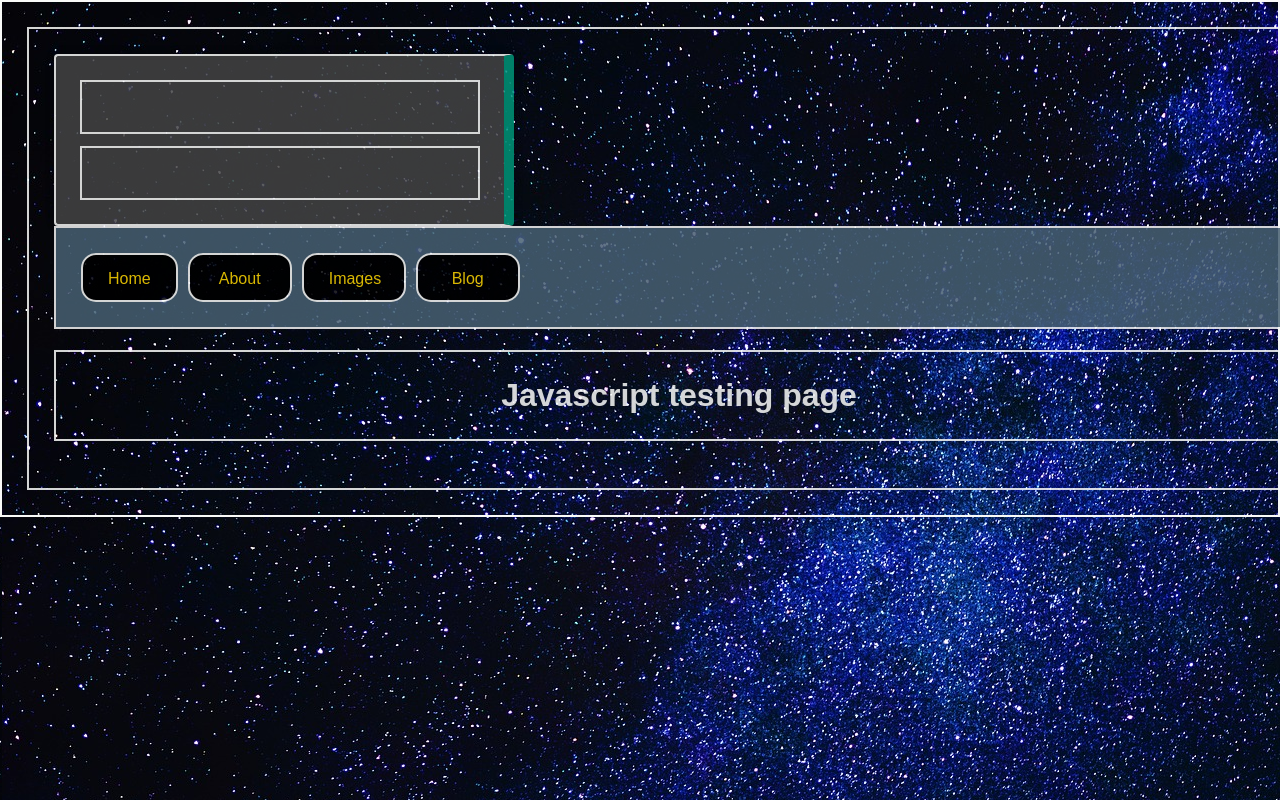
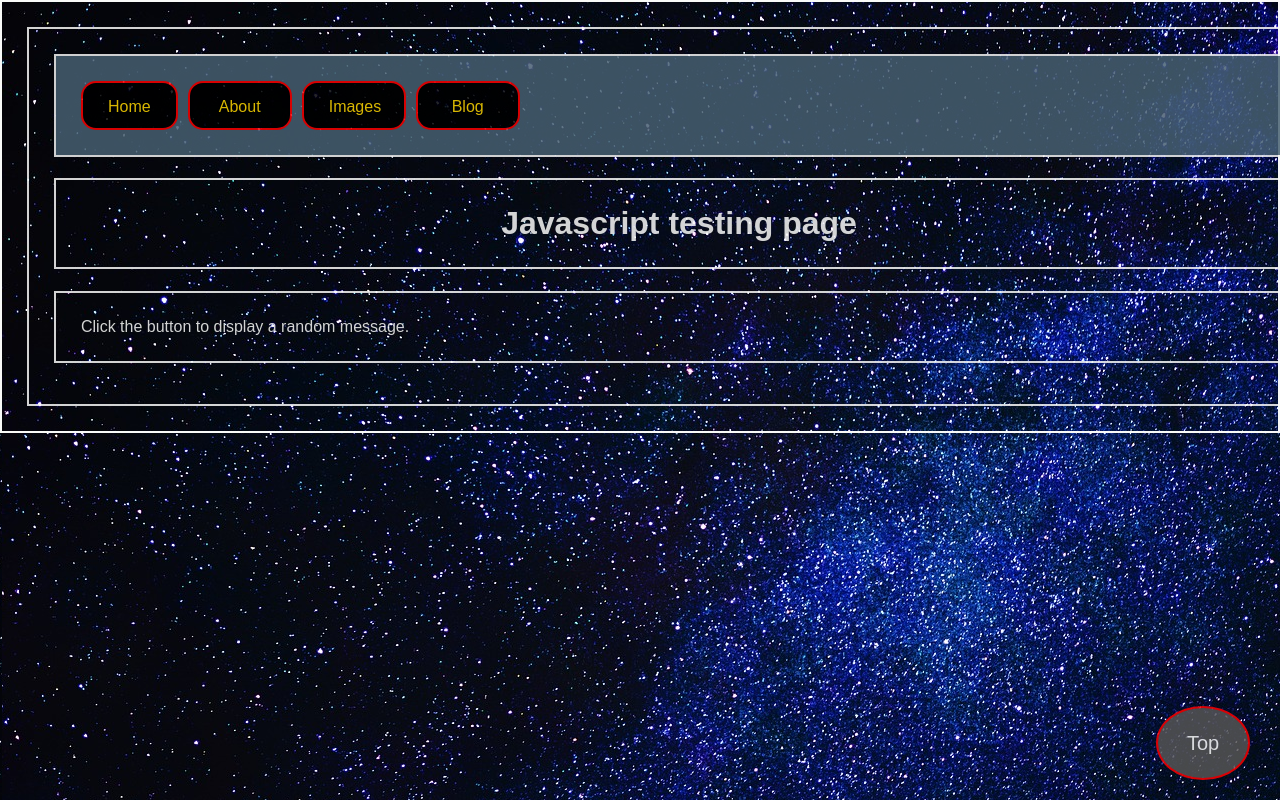
Before and after one commit to edwrand/odin_website, a plain HTML site: page pages/js_test_page.html in a window 1280 px wide. Shown: the top 800 px of the page. Drawn offline with Linux system fonts and the light colour scheme.

Commit message:
added scroll to top and removed bug JS code

```diff
--- a/javascript.js
+++ b/javascript.js
@@ -49,3 +49,8 @@ for (let i = 1; i <= answer; i++) {
         console.log(i);
     }
 }
+
+// go back to top button
+const scrollToTopButton = document.getElementById("scroll-to-top");
+
+// Show the button when the user scrolls down 20px from the top of the document
--- a/pages/js_test_page.html
+++ b/pages/js_test_page.html
@@ -19,14 +19,6 @@
 </head>
 
 <body>
-    <link rel="preconnect" href="https://fonts.googleapis.com">
-    <link rel="preconnect" href="https://fonts.gstatic.com" crossorigin>
-    <link href="https://fonts.googleapis.com/css2?family=Inter:wght@500&display=swap" rel="stylesheet">
-
-    <div class="datetime">
-        <div class="time"></div>
-        <div class="date"></div>
-    </div>
     <!-- nav bar -->
     <div class="flex-container">
         <a class='links' href="../index.html">Home</a>
@@ -39,6 +31,8 @@
         console.log("Hello, World!")
     </script>
     <h1>Javascript testing page</h1>
+    <p>Click the button to display a random message.</p>
+    <a href="#" id="scroll-to-top" title="Go to top">Top</a>
 </body>
 
 </html>
--- a/styles.css
+++ b/styles.css
@@ -27,6 +27,7 @@ p {
 
 a {
     border-radius: 15px;
+    border: 2px solid red;
     padding: 0px;
     width: 50px;
     height: 15px;
@@ -204,3 +205,25 @@ a:active {
     margin-top: 12px;
     font-size: 1.75em;
 }
+
+/* for the scoll to top */
+#scroll-to-top {
+    position: fixed;
+    bottom: 20px;
+    right: 30px;
+    background-color: #555;
+    color: white;
+    width: 40px;
+    height: 40px;
+    text-align: center;
+    line-height: 40px;
+    border-radius: 50%;
+    font-size: 20px;
+    text-decoration: none;
+    transition: all 0.3s ease-in-out;
+}
+
+#scroll-to-top:hover {
+    background-color: #333;
+    cursor: pointer;
+}
```
Also changed, not shown: index.html (+2 -4 lines).
